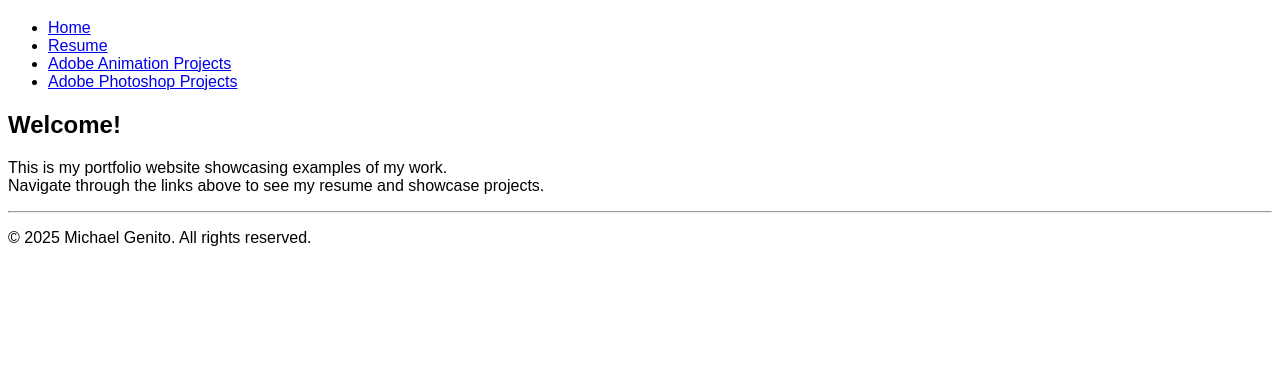
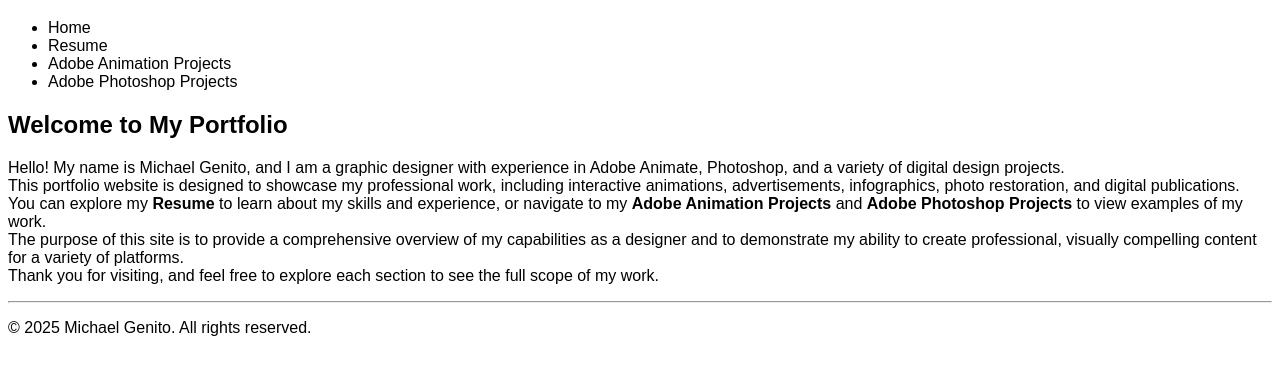
Before and after one commit to genitodesigns/Portfolio, a plain HTML site: page index.html in a window 1280 px wide. Shown: the part 61-436 px from the top of the page. Drawn offline with Linux system fonts and the light colour scheme.

Commit message:
updated index page

```diff
--- a/index.html
+++ b/index.html
@@ -7,6 +7,10 @@
     <style>
         body {
             font-family: Arial, sans-serif;
+        }
+        a {
+            color: #000;
+            text-decoration: none;
         }
     </style>
 </head>
@@ -25,14 +29,18 @@
 
     <main>
         <section>
-            <h2>Welcome!</h2>
+            <h2>Welcome to My Portfolio</h2>
             <p>
-                This is my portfolio website showcasing examples of my work.<br>
-                Navigate through the links above to see my resume and showcase projects.
+                Hello! My name is Michael Genito, and I am a graphic designer with experience in Adobe Animate, Photoshop, and a variety of digital design projects.<br>
+                This portfolio website is designed to showcase my professional work, including interactive animations, advertisements, infographics, photo restoration, and digital publications.<br>
+                You can explore my <strong><a href="resume.html">Resume</a></strong> to learn about my skills and experience, or navigate to my <strong><a href="animation.html">Adobe Animation Projects</a></strong> and <strong><a href="photoshop.html">Adobe Photoshop Projects</a></strong> to view examples of my work.<br>
+                The purpose of this site is to provide a comprehensive overview of my capabilities as a designer and to demonstrate my ability to create professional, visually compelling content for a variety of platforms.<br>
+                Thank you for visiting, and feel free to explore each section to see the full scope of my work.
             </p>
         </section>
     </main>
-<hr>
+
+    <hr>
     <footer>
         <p>&copy; 2025 Michael Genito. All rights reserved.</p>
     </footer>
```
